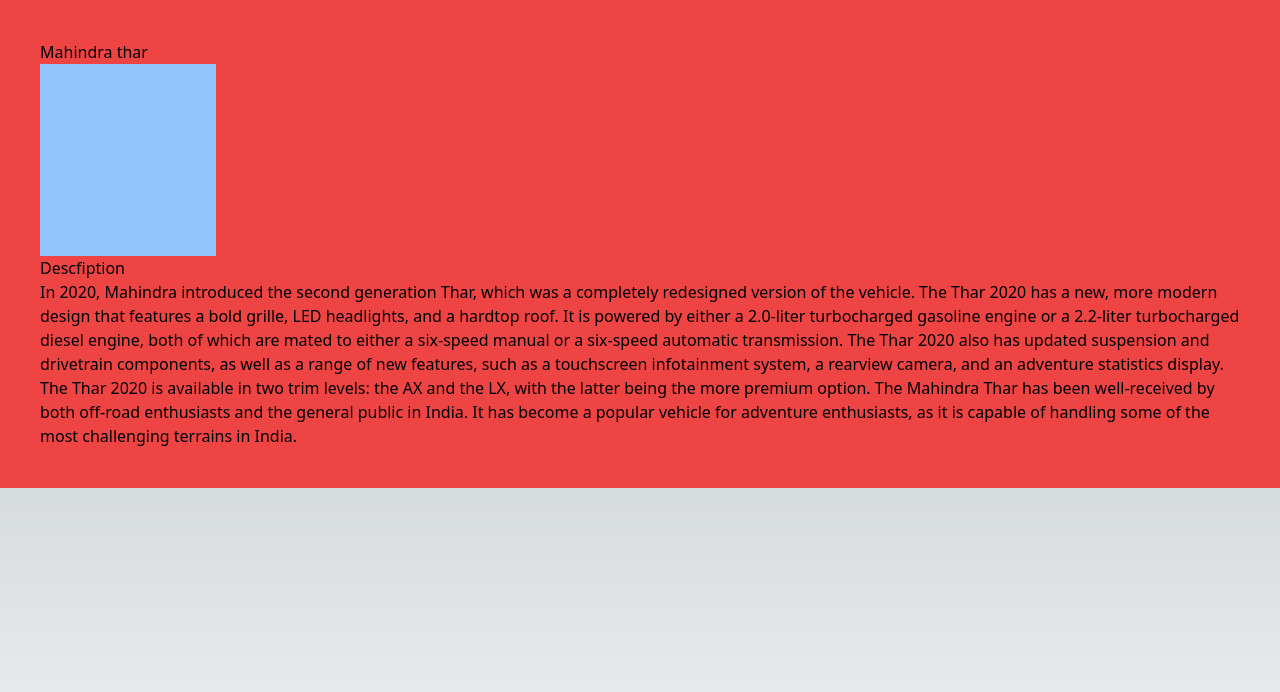
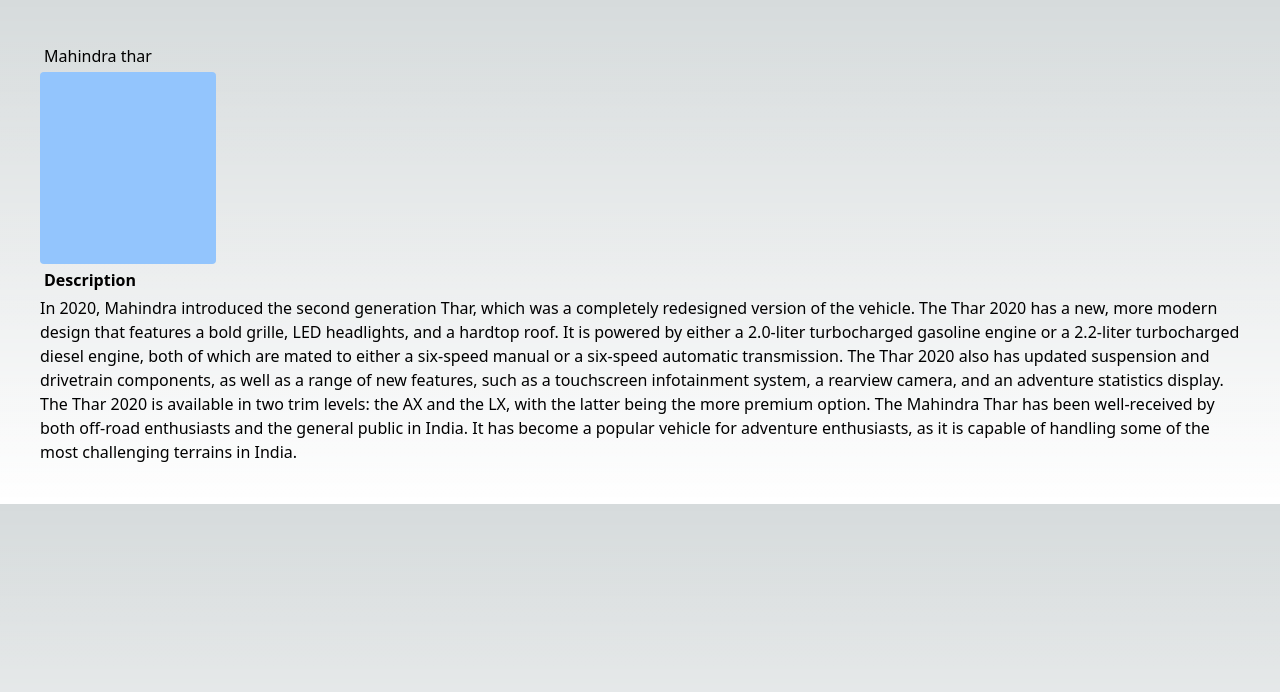
Before and after one commit to sonusatish34/sampleldc, a Next.js app: page /1 in a window 1280 px wide. Shown: the top 692 px of the page. Built offline with nearby package versions, Linux system fonts and the light colour scheme.

Commit message:
maker m small ch

```diff
--- a/pages/[maker_model].js
+++ b/pages/[maker_model].js
@@ -58,17 +58,17 @@
     //     </div>
     //   </div>
     // </div>
-    <div className='bg-red-500 p-10'>
+    <div className='bg- p-10'>
       {/* la
       <div>{caritem?.maker_model}</div>
       <div>{caritem?.price_24_hours}</div> */}
       <div>
-        <h2>Mahindra thar</h2>
+        <h2 className='p-1'>Mahindra thar</h2>
 
-        <div className='bg-blue-300 h-48 w-44'>
+        <div className='bg-blue-300 h-48 w-44 rounded'>
 
         </div>
-        <h2>Descfiption</h2>
+        <h2 className='font-semibold p-1'>Description</h2>
         <p>
 
           In 2020, Mahindra introduced the second generation Thar, which was a completely redesigned version of the vehicle. The Thar 2020 has a new, more modern design that features a bold grille, LED headlights, and a hardtop roof. It is powered by either a 2.0-liter turbocharged gasoline engine or a 2.2-liter turbocharged diesel engine, both of which are mated to either a six-speed manual or a six-speed automatic transmission. The Thar 2020 also has updated suspension and drivetrain components, as well as a range of new features, such as a touchscreen infotainment system, a rearview camera, and an adventure statistics display. The Thar 2020 is available in two trim levels: the AX and the LX, with the latter being the more premium option.
```
